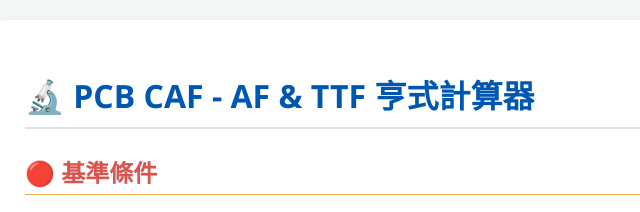
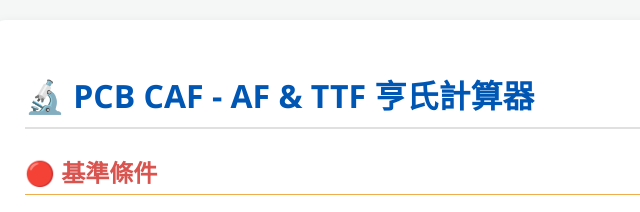
Before and after one commit to inhightw/calculator, a plain HTML site: page index.html in a window 1280 px wide. Shown: the top 212 px of the page, 290-930 px from the left. Drawn offline with Linux system fonts and the light colour scheme.

Commit message:
Update index.html

```diff
--- a/index.html
+++ b/index.html
@@ -118,7 +118,7 @@
 <body>
 
 <div class="container">
-    <h1>🔬 PCB CAF - AF & TTF 亨式計算器</h1>
+    <h1>🔬 PCB CAF - AF & TTF 亨氏計算器</h1>
 
     <h2>🔴 基準條件</h2>
     <div class="ref-group">
```
